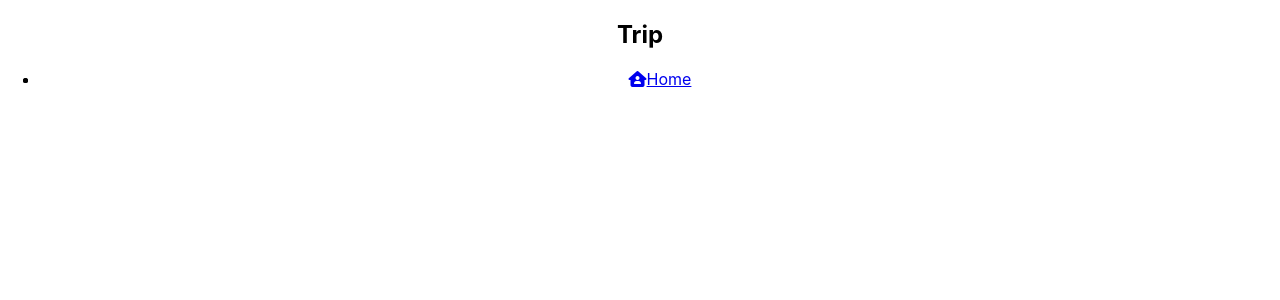
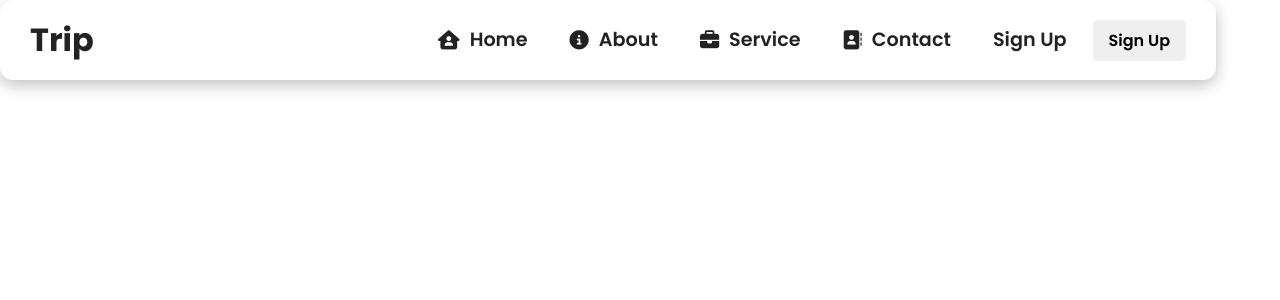
Before and after one commit to prateeksinghk7/INT252, a React (Create React App) app: page / in a window 1280 px wide. Shown: the top 300 px of the page. Built offline with nearby package versions, Linux system fonts and the light colour scheme.

Commit message:
navbar styling

```diff
--- a/src/App.css
+++ b/src/App.css
@@ -1,38 +1,10 @@
-.App {
+@import url('https://fonts.googleapis.com/css2?family=Poppins:wght@100;200;300;400;500;600;700;800;900&display=swap');
+*{
+  margin: 0;
+  padding: 0;
+  box-sizing: border-box;
+  font-family: 'Poppins', sans-serif;
+}
+.App{
   text-align: center;
 }
-
-.App-logo {
-  height: 40vmin;
-  pointer-events: none;
-}
-
-@media (prefers-reduced-motion: no-preference) {
-  .App-logo {
-    animation: App-logo-spin infinite 20s linear;
-  }
-}
-
-.App-header {
-  background-color: #282c34;
-  min-height: 100vh;
-  display: flex;
-  flex-direction: column;
-  align-items: center;
-  justify-content: center;
-  font-size: calc(10px + 2vmin);
-  color: white;
-}
-
-.App-link {
-  color: #61dafb;
-}
-
-@keyframes App-logo-spin {
-  from {
-    transform: rotate(0deg);
-  }
-  to {
-    transform: rotate(360deg);
-  }
-}
--- /dev/null
+++ b/src/components/MenuItems.js
@@ -0,0 +1,27 @@
+export const MenuItems =[
+  {  title:"Home",
+    url:"/",
+    cName : "nav-links",
+    icon:"fa-solid fa-house-user"
+},
+{  title:"About",
+    url:"/about",
+    cName : "nav-links",
+    icon:"fa-solid fa-circle-info"
+},
+{  title:"Service",
+url:"/service",
+cName : "nav-links",
+icon:"fa-solid fa-briefcase"
+},
+{  title:"Contact",
+    url:"/contact",
+    cName : "nav-links",
+    icon:"fa-solid fa-address-book"
+},
+{  title:"Sign Up",
+    url:"/signup",
+    cName : "nav-links",
+    icon:"nav-links-mobile"
+}
+];
--- a/src/components/Navbar.js
+++ b/src/components/Navbar.js
@@ -1,23 +1,30 @@
 import {Component} from "react";
-// import "./NavbarStyles.css";
-import{Link} from "react-router-dom";
+import "./NavbarStyles.css";
+import { MenuItems } from "./MenuItems";
+// import{Link} from "react-router-dom";
+
 class Navbar extends Component{
 render() {
     return(
         <nav className="NavbarItems">
 
             <h1 className="navbar-logo">Trip</h1>
-            <ul className="nav-menu"><li>
-                <li>
-                    <a href="/">
-                    <i className="fa-solid fa-house-user"></i>Home
+            <ul className="nav-menu">
+              {MenuItems.map((item,index)=>{
 
+                return(
+                <li key={index}>
+                    <a className={item.cName} href="/">
+                    <i className={item.icon}></i>
+                    {item.title}
                     </a>
                 </li>
-                </li>
+                )
+              })}
+                <button>Sign Up</button>
                 </ul>
-        </nav>
-    )
+                </nav>
+    );
 }
 }
 
--- /dev/null
+++ b/src/components/NavbarStyles.css
@@ -0,0 +1,64 @@
+.NavbarItems {
+    display: flex;
+    justify-content: space-between;
+    align-items: center;
+    padding: 0 30px;
+    box-shadow: 0 5px 15px 0 rgba(0,0,0,0.25);
+    width: 95%;
+    height: 80px;
+    border-radius: 13px;
+}
+
+.navbar-logo{
+    color: #222;
+    font-size: 2rem;
+    cursor: pointer;
+}
+
+.nav-menu{
+    display: grid;
+    grid-template-columns: repeat(6,auto);
+    grid-gap:10px;
+    list-style: none;
+    align-items: center;
+
+}
+
+.nav-links{
+    text-decoration: none;
+    color: #222;
+    font-size: 1.2rem;
+    font-weight: 600;
+    padding: 0.7rem 1rem;
+    white-space: nowrap;
+}
+
+.nav-links i{
+    padding-right: 10px;
+}
+
+.nav-links:hover{
+    background-color: #01959a;
+    color: #fff;
+    border-radius: 4px;
+    transition: all 0.2s ease-in-out;
+}
+
+.nav-links-mobile{
+    display: none;
+}
+
+button{
+    padding: 0.5rem 1rem;
+    white-space: nowrap;
+    border-radius: 0.3rem;
+    font-size: 1rem;
+    font-weight: 600;
+    border:none;
+    cursor: pointer;
+    transition: 0.2s ease-in-out;
+}
+butto:hover{
+    background-color: #151516;
+    color:#fff;
+}
```
Also changed, not shown: src/components/NavabarStyles.css (deleted).
